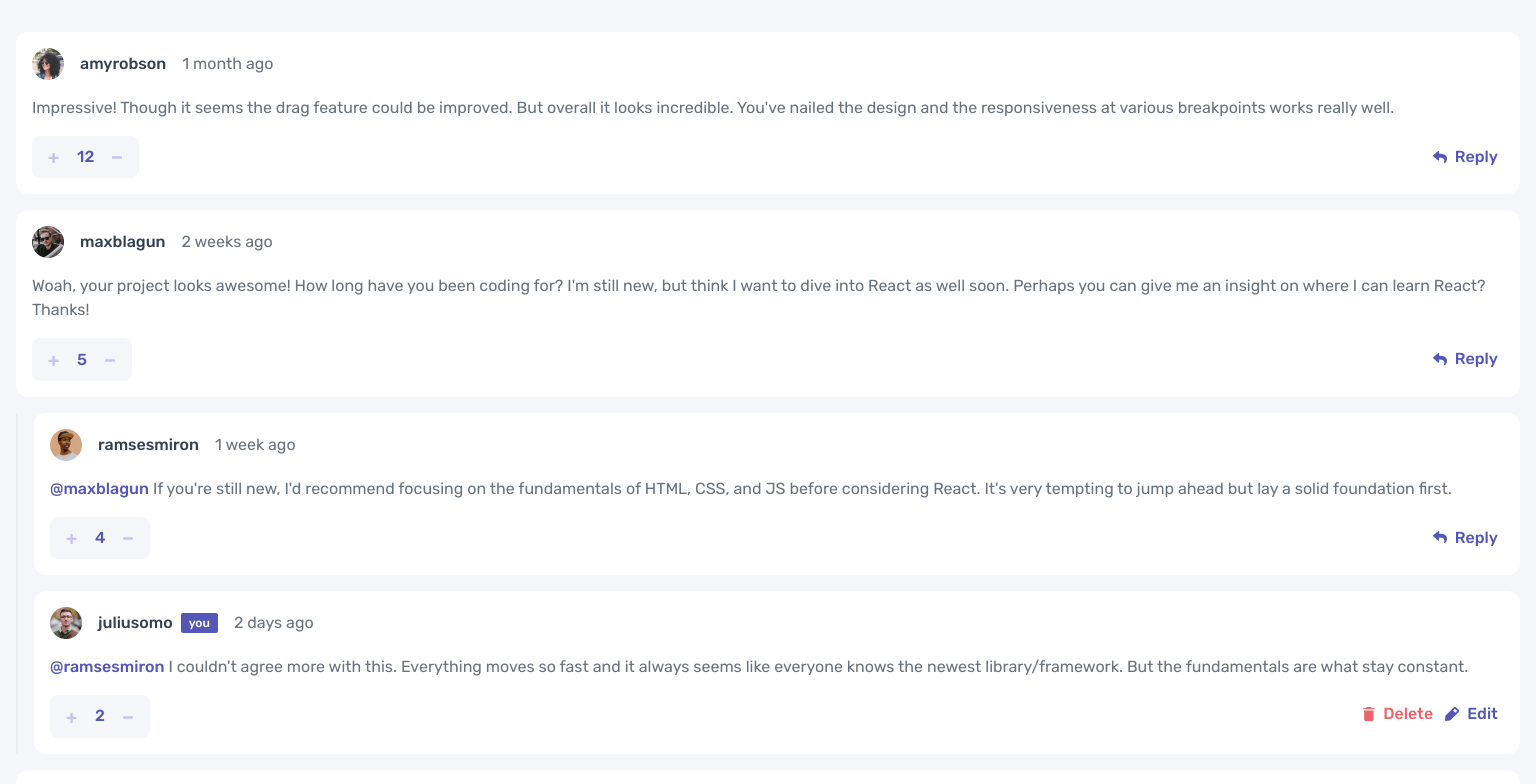
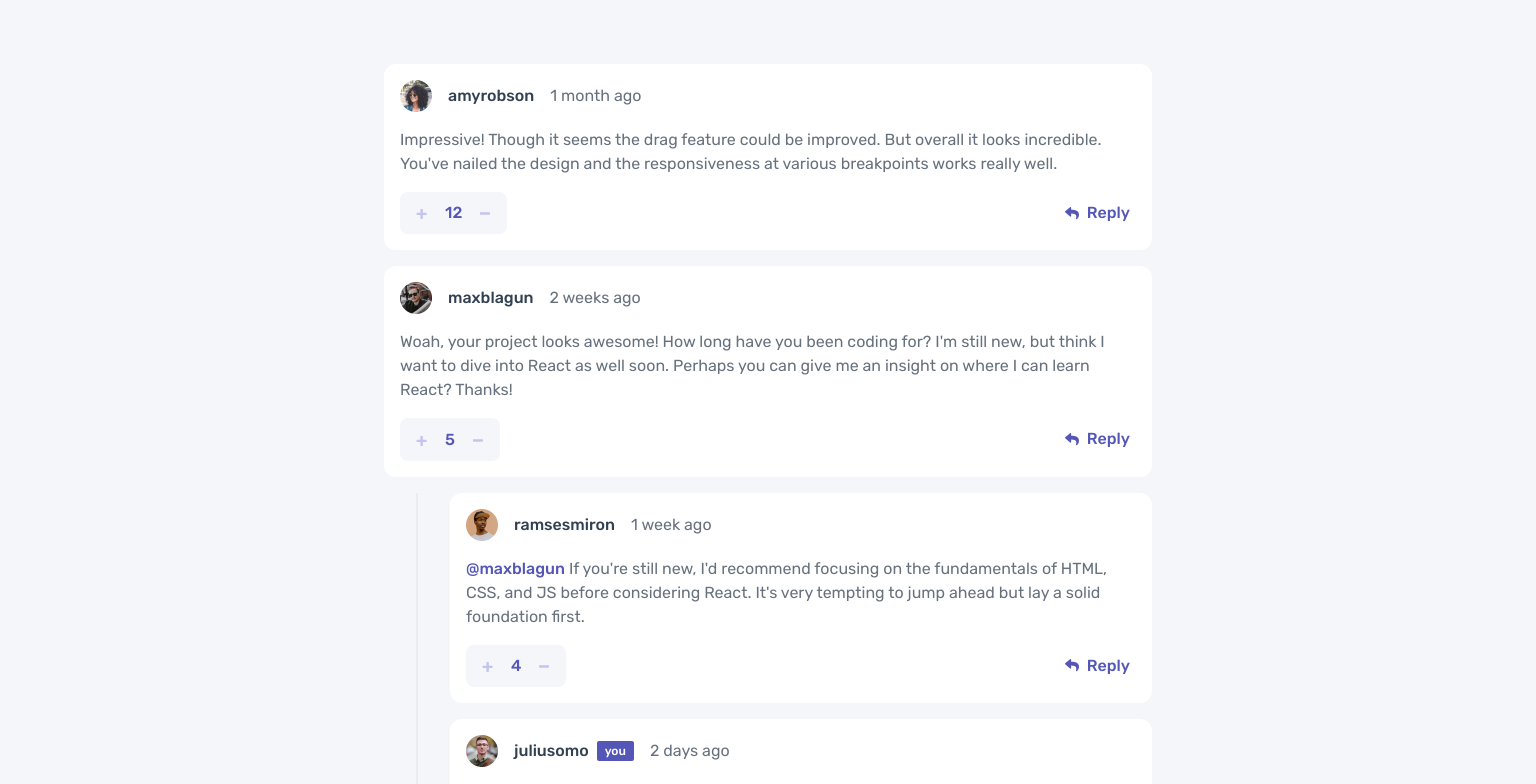
Before and after one commit to fernandonagase/nextjs-comments-component, a Next.js app: page / in a window 1536 px wide. Shown: the top 784 px of the page. Built offline with nearby package versions, Linux system fonts and the light colour scheme.

Commit message:
adjust spacing for desktop layout

```diff
--- a/components/AlertDialog/styles/alert-dialog.module.scss
+++ b/components/AlertDialog/styles/alert-dialog.module.scss
@@ -17,6 +17,7 @@
         margin-inline: 16px;
         background-color: hsl(0, 0%, 100%);
         color: hsl(211, 10%, 45%);
+        line-height: 1.5;
     }
 
     &__title {
@@ -26,3 +27,16 @@
         color: hsl(212, 24%, 26%);
     }
 }
+
+@media screen and (min-width: 1024px) {
+    .alertDialog {
+        &__content {
+            max-width: min-content;
+            padding: 32px;
+
+            & button {
+                width: max-content;
+            }
+        }
+    }
+}
--- a/components/CommentSection/styles/comment-section.module.scss
+++ b/components/CommentSection/styles/comment-section.module.scss
@@ -2,3 +2,11 @@
     padding-inline: 16px;
     padding-block-start: 32px;
 }
+
+@media screen and (min-width: 1440px) {
+    .commentSection {
+        max-width: 768px;
+        padding-block: 64px;
+        margin: auto;
+    }
+}
--- a/components/CommentThread/styles/comment-thread.module.scss
+++ b/components/CommentThread/styles/comment-thread.module.scss
@@ -8,3 +8,12 @@
         margin-block-start: 16px;
     }
 }
+
+@media screen and (min-width: 1024px) {
+    .commentThread {
+        &__list {
+            padding-inline-start: 32px;
+            margin-inline-start: 32px;
+        }
+    }
+}
```
